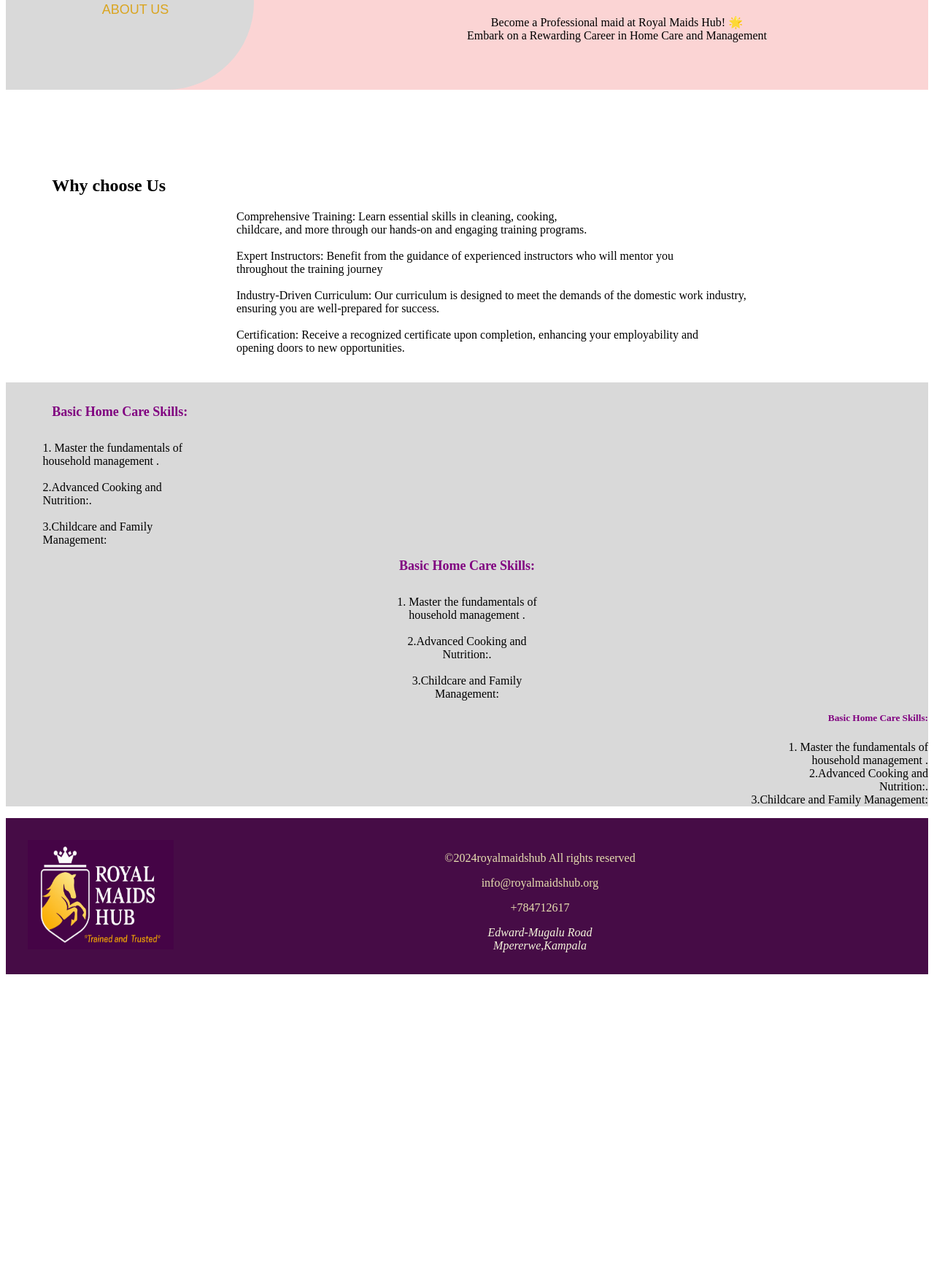
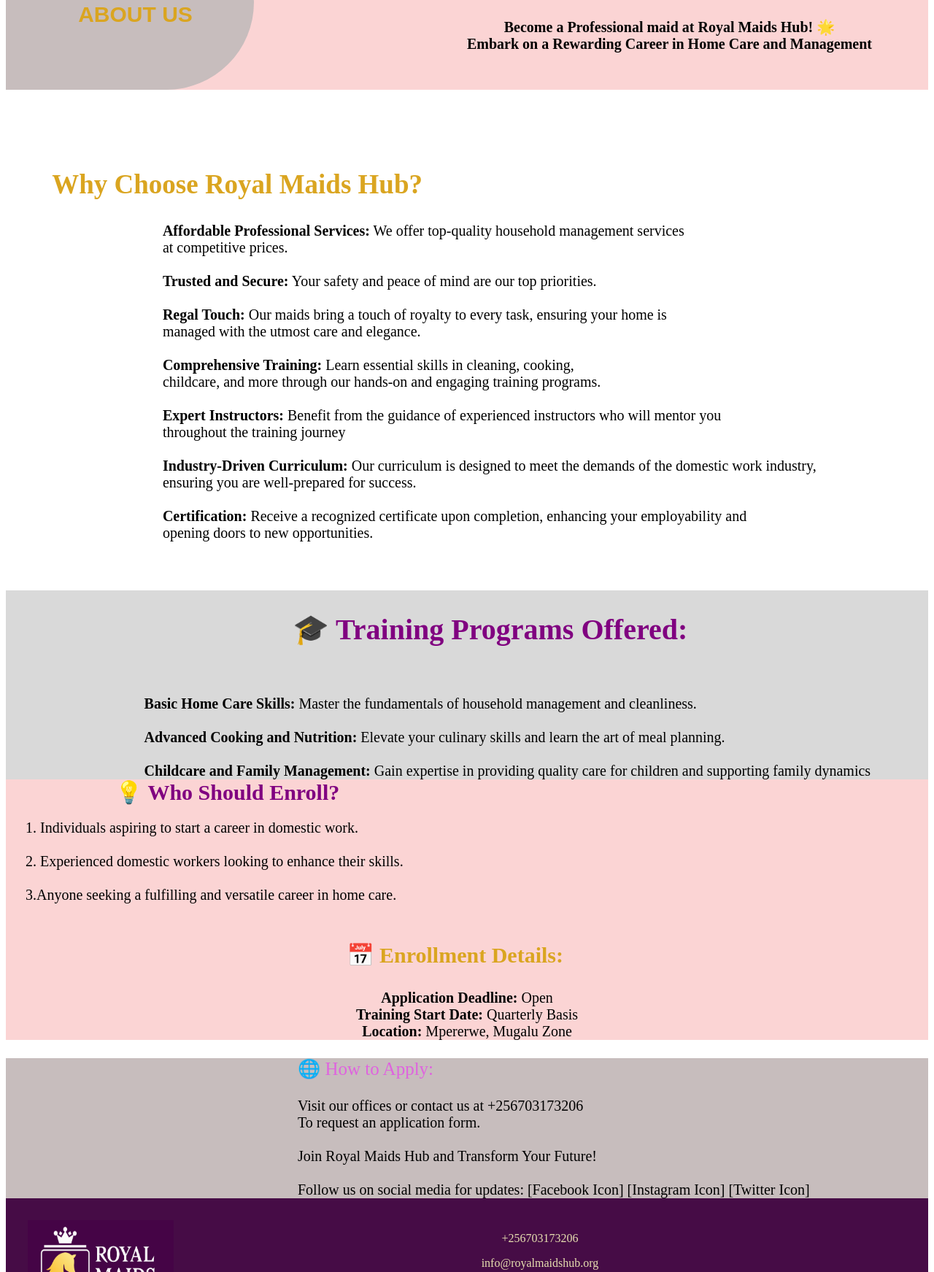
Before and after one commit to lynn-lorry/final-project, a plain HTML site: page about.html in a window 1280 px wide. Shown: the part 335-2078 px from the top of the page at 73% size. Before the commit the page ends 1678 px from the top, so only its background shows below. Drawn offline with Linux system fonts and the light colour scheme.

```diff
--- a/about.html
+++ b/about.html
@@ -23,87 +23,106 @@
   <div class="MAID">
   <div id="corner">
     <!-- <div class="first"> -->
-   <h4 style=" font-size: large;font-family: sans-serif;text-align: center;margin-top: 100px;">
-    ABOUT US
+   <h4 style=" font-size: large;font-family: sans-serif;text-align: center;margin-top: 100px;font-size: 30px;">
+   <b>ABOUT US</b>
    </h4>
 
    <!-- <section class="space"> -->
 
    <div class="text-2">
    <p>
-    Become a
+   <b> Become a
     Professional maid at
     Royal Maids Hub! 🌟<br>
     Embark on a Rewarding
      Career in
-     Home Care and Management
+     Home Care and Management </b>
    </p>
    </div>
    </div>
    </div>
    <div class="royal">
    <div id="div1">
-     <h2 style="margin-left: 5%; padding-top: 30px; margin-top: 7%;">
-        Why choose Us
+     <h2 style="margin-left: 5%; padding-top: 20px; margin-top: 7%;font-size: 37px;text-align: justify;color: goldenrod;">
+      Why Choose Royal Maids Hub?
     </h2>
-     <p style="margin-left: 25%;margin-bottom: 3%;margin-top: 0%;">
-        Comprehensive Training: Learn essential skills in cleaning, cooking,<br> childcare, and more through our hands-on and engaging training programs.<br><br>
+     <p style="margin-left: 17%;margin-bottom: 3%;margin-top: 0%;font-size: 20px;">
+         <b>Affordable Professional Services:</b> We offer top-quality household management services<br>
+        at competitive prices.<br><br>
 
-        Expert Instructors: Benefit from the guidance of experienced instructors who will mentor you <br>throughout the training journey<br><br>
+        <b>Trusted and Secure:</b> Your safety and peace of mind are our top priorities.<br><br>
 
-        Industry-Driven Curriculum: Our curriculum is designed to meet the demands of the domestic work industry,<br> ensuring you are well-prepared for success.<br><br>
+        <b>Regal Touch:</b> Our maids bring a touch of royalty to every task, ensuring your home is<br>
+        managed with the utmost care and elegance.<br><br>
 
-        Certification: Receive a recognized certificate upon completion, enhancing your employability and <br> opening doors to new opportunities.<br>
+        <b>Comprehensive Training:</b> Learn essential skills in cleaning, cooking,<br> childcare, and more through our hands-on and engaging training programs.<br><br>
+
+        <b>Expert Instructors:</b> Benefit from the guidance of experienced instructors who will mentor you <br>throughout the training journey<br><br>
+
+        <b>Industry-Driven Curriculum:</b> Our curriculum is designed to meet the demands of the domestic work industry,<br> ensuring you are well-prepared for success.<br><br>
+
+        <b>Certification:</b> Receive a recognized certificate upon completion, enhancing your employability and <br> opening doors to new opportunities.<br>
     </p>
    </div>
    </div>
    <section style="background-color: #D9D9D9;">
    <div class="hub" style="background-color:#D9D9D9;">
     <div class="div2">
-         <h5 style="margin-left: 5%; color: purple; font-size: large;padding-top: 30px;">
-        Basic Home Care Skills:
+         <h5 style="margin-left: 5%; color: purple; font-size: 40px;padding-top: 30px; text-align: center;">
+          🎓 Training Programs Offered:
         </h5>
-     <p style="margin-left: 4%;">
-       1. Master the fundamentals of <br> household management .<br><br>
-       2.Advanced Cooking and <br> Nutrition:.<br><br>
-       3.Childcare and Family <br>  Management:
+     <p style="margin-left: 15%;font-size: 20px;margin-bottom: 0px;">
+     <b>Basic Home Care Skills:</b> Master the fundamentals of household management and cleanliness.<br><br>
+      <b>Advanced Cooking and Nutrition:</b> Elevate your culinary skills and learn the art of meal planning.<br><br>
+      <b>Childcare and Family Management:</b> Gain expertise in providing quality care for children and supporting family dynamics<br>
     </p>
-
-    <h5 style="text-align: center;color: purple;font-size: large; margin-top: 1%;">
-      Basic Home Care Skills:
-      </h5>
-    <p style="text-align: center;">
-       1. Master the fundamentals of <br> household management .<br><br>
-       2.Advanced Cooking and <br>  Nutrition:.<br><br>
-       3.Childcare and Family <br>Management:
-  </p>
-  <h5 style="color: purple;text-align: right; margin-top: 0%;">
-    Basic Home Care Skills:
-    </h5>
- <p style="text-align: right;">
-     1. Master the fundamentals of<br> household management .<br>
-     2.Advanced Cooking and<br> Nutrition:.<br>
-     3.Childcare and Family Management:
-</p>
   </div>
    </div>
     </section>
-
+    <div class="enroll">
+      <h7 style=" font-size: 30px; color:purple;margin-left: 150px;padding-top: 10px;">
+      <b>💡 Who Should Enroll?</b>
+      </h7>
+      <p style="text-align: justify;font-size: 20px;margin-left: 27px;">
+     1. Individuals aspiring to start a career in domestic work.<br><br>
+     2. Experienced domestic workers looking to enhance their skills.<br><br>
+     3.Anyone seeking a fulfilling and versatile career in home care.<br><br>
+      </p>
+      <h3 style="color: goldenrod;font-size: 30px;text-align: right;padding-top: 0px;margin-right: 500px;">
+        📅 Enrollment Details:
+      </h3>
+      <p style="text-align: center;font-size:20px; margin-bottom: 0px;">
+      <b>Application Deadline:</b> Open<br>
+      <b>Training Start Date:</b> Quarterly Basis<br>
+      <b>Location:</b> Mpererwe, Mugalu Zone<br>
+      </p>
+    </div>
+    <div class="how">
+     <p style="text-align: justify;font-size: 25px;color: rgb(223, 99, 223);margin-left: 400px;">
+      🌐 How to Apply:
+     </p>
+     <p style="margin-left: 400px;font-size: 20px;margin-bottom: 0px;margin-top: 0px;">
+     Visit our offices or contact us at +256703173206 <br>To request an application form.<br><br>
+    Join Royal Maids Hub and Transform Your Future!<br><br>
+    Follow us on social media for updates: [Facebook Icon] [Instagram Icon] [Twitter Icon]<br>
+     </p>
+    </div>
 
 
 
   <div class="footer">
     <img src="img\Royal Maids Hubjpg-31.jpg" alt="logo">
+
+    <p> +256703173206</p>
+    <p>
+      info@royalmaidshub.org<br>
+    </p>
+    <address style="text-align: center ; color: white;">
+      Edward-Mugalu Road<br>Mpererwe,Kampala<br>
+    </address>
     <p>
       &copy;2024royalmaidshub All rights reserved
     </p>
-    <p>
-      info@royalmaidshub.org
-    </p>
-    <p> +784712617</p>
-    <address style="text-align: center ; color: beige;">
-      Edward-Mugalu Road<br>Mpererwe,Kampala
-    </address>
   </div>
 </body>
 </html>
--- a/style.css
+++ b/style.css
@@ -33,7 +33,7 @@
 
   /* Change color on hover */
   .topnav a:hover {
-    background-color:white;
+    background-color:rgb(230, 205, 143);
     color:rgb(219, 165, 219);
   }
  /* .card one{
@@ -139,7 +139,7 @@ text-align: center;
   }
   #corner{
       border-radius: 0px  200px 200px 0px;
-      background :#D9D9D9;
+      background :#c7bdbd;
       padding: 20px;
       width: 300px;
       height: 200px;
@@ -154,7 +154,7 @@ text-align: center;
   .text-2{
     float: right;
     /* text-indent: 300px; */
-
+     padding-left: -3px;
     text-align: center;
     padding-top: 100px;
     font-weight: 200;
@@ -163,9 +163,25 @@ text-align: center;
     top: 30%;
     left:50%;
     transform:(0, -50%);
+    font-size: 20px;
+    transition: transform 1s;
+  }
+  .text-2:hover{
+    transition: transform 2s ease-in-out;
+    transition: translateX(100%);
+    color: purple;
+    font-size: larger;
   }
   .MAID{
     background-color: #fbd4d4;
+  }
+  .how{
+    background-color: #c7bdbd;
+  }
+  .flyer{
+    background-color: #fbd4d4;
+    width: 50px;
+    height: 50px;
   }
 
     /* background-color: white; */
@@ -243,6 +259,9 @@ text-align: center;
     margin-left: 10px;
     margin-right: 10px;
    }
+   .enroll{
+    background-color: #fbd4d4;
+   }
    /* .codelogo{
     width: 50%;
     height: 30%;
```
Also changed, not shown: booking.html (+23 -23 lines), contact.html (+2 -17 lines), index.html (+30 -25 lines), img/Booking flyer.jpeg (added), img/Maids Academy flyer.jpeg (added).
